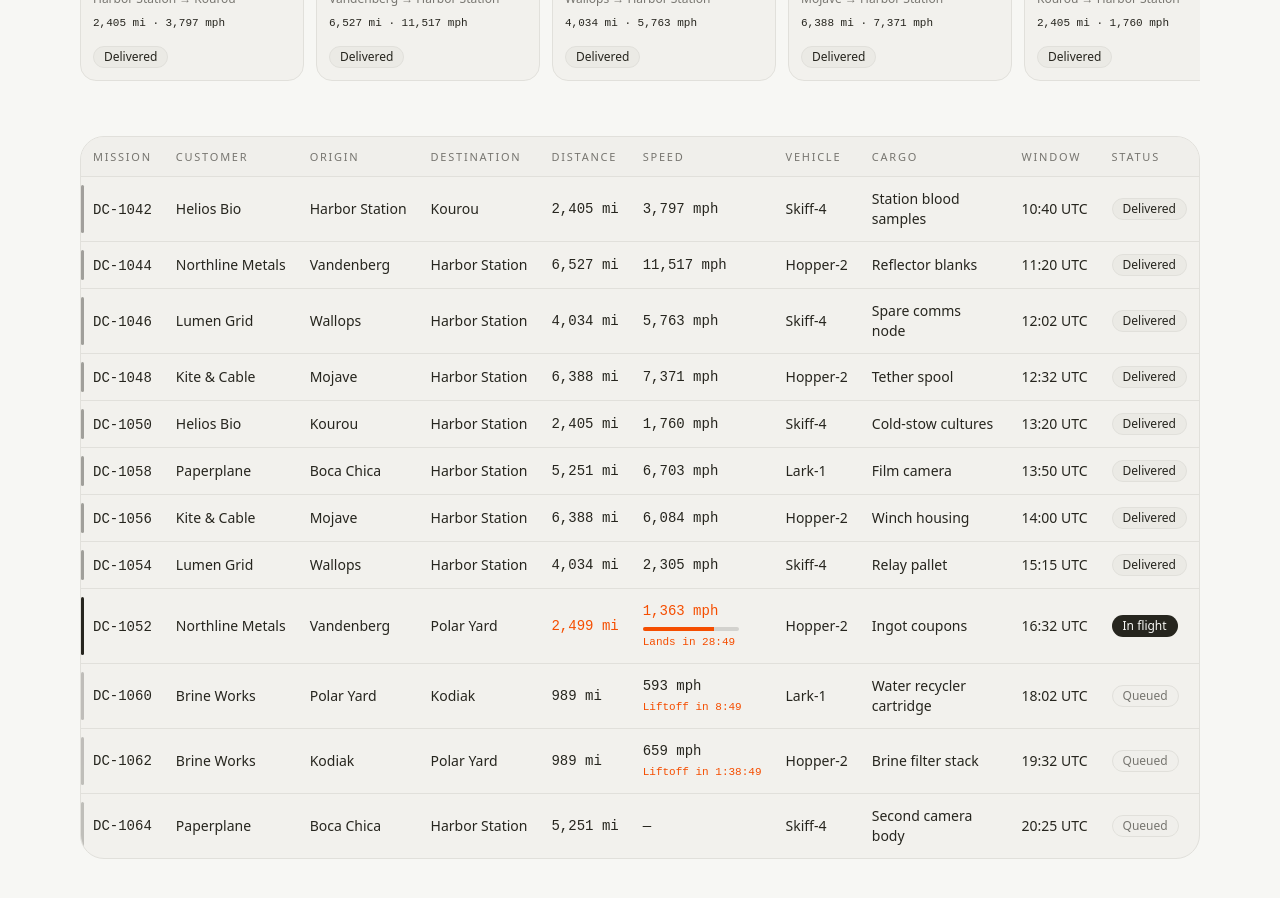
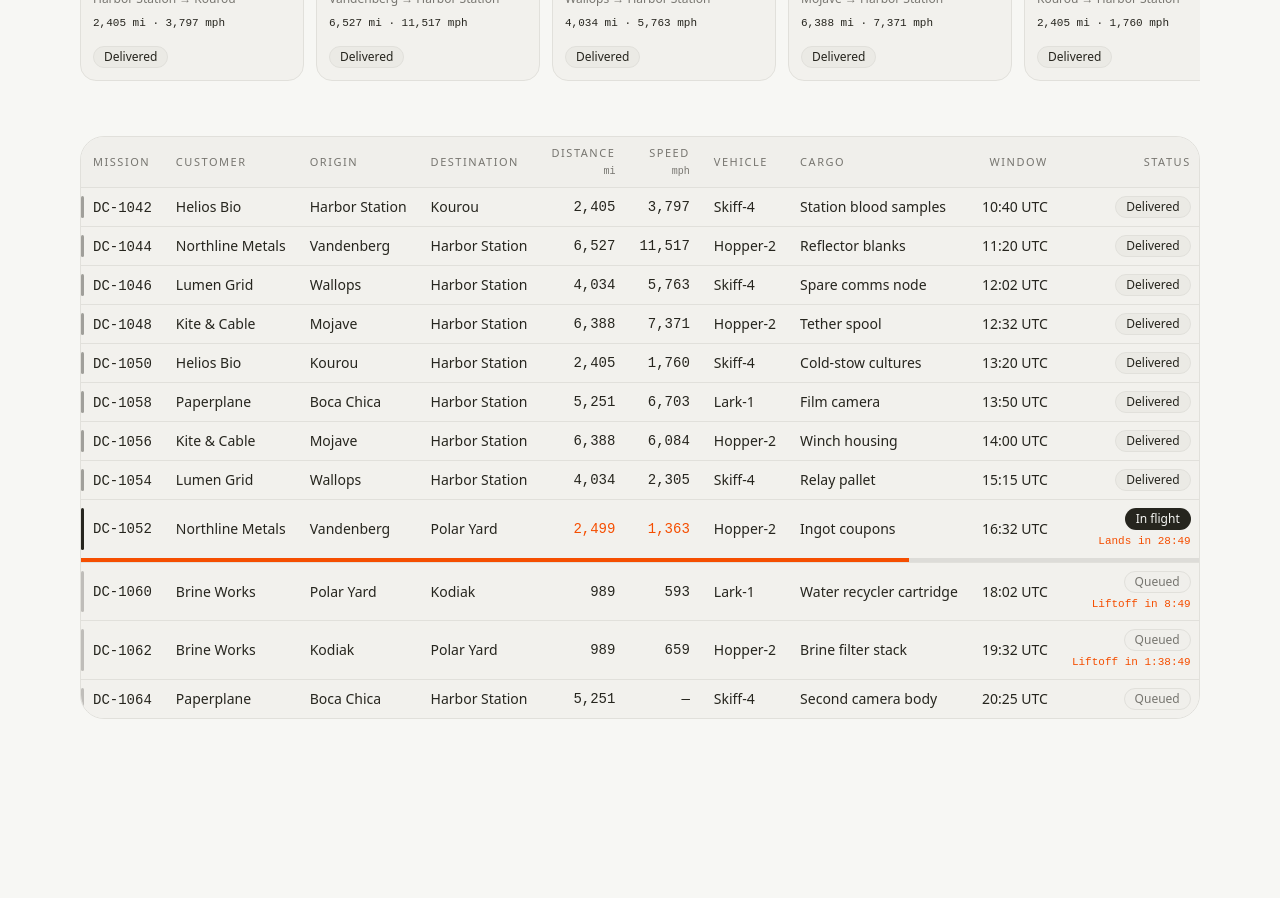
Before and after one commit to djschnei21/DanCorp, a Next.js app: page / in a window 1280 px wide. Shown: the part 760-1658 px from the top of the page. After the commit the page ends 1523 px from the top, so only its background shows below. Built offline with nearby package versions, Linux system fonts and the light colour scheme.

Commit message:
Quiet the mission table down to one fact per cell.
Units sit in the column headers, the landing clock sits with the status, and course progress is a track under the in-flight row.

Co-authored-by: djschnei21 <djschnei21@users.noreply.github.com>

```diff
--- a/components/MissionTable.tsx
+++ b/components/MissionTable.tsx
@@ -1,6 +1,6 @@
 import Image from "next/image";
 import Link from "next/link";
-import { formatDistance, formatRoute, formatSpeed, formatWindow, legCountdown } from "@/lib/format";
+import { formatMileCount, formatMphCount, formatRoute, formatWindow, legCountdown } from "@/lib/format";
 import type { BoardMission, MissionStatus } from "@/lib/types";
 import { LegReadout } from "./LegReadout";
 import { StatusBadge } from "./StatusBadge";
@@ -33,64 +33,79 @@ export function MissionTable({ missions }: { missions: BoardMission[] }) {
     <>
       <div className="hidden overflow-x-auto rounded-3xl border border-card-04 bg-card min-[720px]:block">
         <table className="w-full min-w-[1080px] text-left text-sm">
-          <thead className="bg-card-01 text-[11px] uppercase tracking-[0.16em] text-muted">
+          <thead className="bg-card-01 text-[11px] uppercase tracking-[0.14em] text-muted">
             <tr>
-              <th className="px-3 py-3 font-medium">Mission</th>
-              <th className="px-3 py-3 font-medium">Customer</th>
-              <th className="px-3 py-3 font-medium">Origin</th>
-              <th className="px-3 py-3 font-medium">Destination</th>
-              <th className="px-3 py-3 font-medium">Distance</th>
-              <th className="px-3 py-3 font-medium">Speed</th>
-              <th className="px-3 py-3 font-medium">Vehicle</th>
-              <th className="px-3 py-3 font-medium">Cargo</th>
-              <th className="px-3 py-3 font-medium">Window</th>
-              <th className="px-3 py-3 font-medium">Status</th>
+              <th className="px-3 py-2 font-medium">Mission</th>
+              <th className="px-3 py-2 font-medium">Customer</th>
+              <th className="px-3 py-2 font-medium">Origin</th>
+              <th className="px-3 py-2 font-medium">Destination</th>
+              <th className="px-3 py-2 text-right font-medium">
+                Distance
+                <span className="font-mono text-[10px] font-normal normal-case tracking-normal"> mi</span>
+              </th>
+              <th className="px-3 py-2 text-right font-medium">
+                Speed
+                <span className="font-mono text-[10px] font-normal normal-case tracking-normal"> mph</span>
+              </th>
+              <th className="px-3 py-2 font-medium">Vehicle</th>
+              <th className="px-3 py-2 font-medium">Cargo</th>
+              <th className="px-3 py-2 text-right font-medium">Window</th>
+              <th className="px-3 py-2 text-right font-medium">Status</th>
             </tr>
           </thead>
-          <tbody>
           {missions.map((mission) => {
             const countdown = legCountdown(mission);
-              const live = mission.status === "in_flight" ? "text-accent" : "";
+            const live = mission.status === "in_flight";
             return (
+              <tbody key={mission.id} className="group">
                 <tr
-                  key={mission.id}
-                  className={`border-t border-card-04 hover:bg-card-01 ${
+                  className={`border-t border-card-04 group-hover:bg-card-01 ${
                     mission.status === "delayed" ? "bg-accent/[0.07]" : ""
                   }`}
                 >
-                  <td className="relative whitespace-nowrap px-3 py-3">
+                  <td className="relative whitespace-nowrap px-3 py-2">
                     <span className={`absolute inset-y-2 left-0 w-[3px] rounded-full ${rail[mission.status]}`} />
                     <Link href={`/missions/${mission.id}`} className="font-mono hover:text-accent">
                       {mission.id}
                     </Link>
                   </td>
-                  <td className="whitespace-nowrap px-3 py-3">{mission.customerName}</td>
-                  <td className="whitespace-nowrap px-3 py-3">{mission.origin}</td>
-                  <td className="whitespace-nowrap px-3 py-3">{mission.destination}</td>
-                  <td className={`whitespace-nowrap px-3 py-3 font-mono tabular-nums ${live}`}>
-                    {formatDistance(mission.distanceKm)}
+                  <td className="whitespace-nowrap px-3 py-2">{mission.customerName}</td>
+                  <td className="whitespace-nowrap px-3 py-2">{mission.origin}</td>
+                  <td className="whitespace-nowrap px-3 py-2">{mission.destination}</td>
+                  <td className={`whitespace-nowrap px-3 py-2 text-right font-mono tabular-nums ${live ? "text-accent" : ""}`}>
+                    {formatMileCount(mission.distanceKm)}
                   </td>
-                  <td className="whitespace-nowrap px-3 py-3">
-                    <div className={`font-mono tabular-nums ${live}`}>{formatSpeed(mission.speedKmh)}</div>
-                    {mission.status === "in_flight" ? (
-                      <div className="mt-1.5 h-1 w-24 overflow-hidden rounded-full bg-fg/15" aria-hidden="true">
+                  <td className={`whitespace-nowrap px-3 py-2 text-right font-mono tabular-nums ${live ? "text-accent" : ""}`}>
+                    {formatMphCount(mission.speedKmh)}
+                  </td>
+                  <td className="whitespace-nowrap px-3 py-2">{mission.vehicleName}</td>
+                  <td className="px-3 py-2">
+                    <div className="max-w-[10.5rem] truncate" title={mission.cargo}>
+                      {mission.cargo}
+                    </div>
+                  </td>
+                  <td className="whitespace-nowrap px-3 py-2 text-right tabular-nums">{formatWindow(mission.windowStart)}</td>
+                  <td className="whitespace-nowrap px-3 py-2">
+                    <div className="flex flex-col items-end gap-1">
+                      <StatusBadge status={mission.status} />
+                      {countdown ? (
+                        <span className="font-mono text-[11px] tabular-nums text-accent">{countdown}</span>
+                      ) : null}
+                    </div>
+                  </td>
+                </tr>
+                {live ? (
+                  <tr aria-hidden="true" className="group-hover:bg-card-01">
+                    <td colSpan={10} className="p-0">
+                      <div className="h-1 bg-fg/10">
                         <div className="h-full bg-accent" style={{ width: `${mission.flown * 100}%` }} />
                       </div>
-                    ) : null}
-                    {countdown ? (
-                      <div className="mt-1 font-mono text-[11px] tabular-nums text-accent">{countdown}</div>
-                    ) : null}
-                  </td>
-                  <td className="whitespace-nowrap px-3 py-3">{mission.vehicleName}</td>
-                  <td className="px-3 py-3">{mission.cargo}</td>
-                  <td className="whitespace-nowrap px-3 py-3 tabular-nums">{formatWindow(mission.windowStart)}</td>
-                  <td className="whitespace-nowrap px-3 py-3">
-                    <StatusBadge status={mission.status} />
                     </td>
                   </tr>
+                ) : null}
+              </tbody>
             );
           })}
-          </tbody>
         </table>
       </div>
       <ul className="space-y-3 min-[720px]:hidden">
--- a/lib/format.ts
+++ b/lib/format.ts
@@ -69,15 +69,30 @@ function toMiles(km: number): number {
   return km / KM_PER_MILE;
 }
 
+function groupedMiles(km: number): string {
+  return Math.round(toMiles(km)).toLocaleString("en-US");
+}
+
+export function formatMileCount(km: number): string {
+  return groupedMiles(km);
+}
+
+export function formatMphCount(kmh: number | null): string {
+  if (kmh === null) {
+    return "—";
+  }
+  return groupedMiles(kmh);
+}
+
 export function formatDistance(km: number): string {
-  return `${Math.round(toMiles(km)).toLocaleString("en-US")} mi`;
+  return `${groupedMiles(km)} mi`;
 }
 
 export function formatSpeed(kmh: number | null): string {
   if (kmh === null) {
     return "—";
   }
-  return `${Math.round(toMiles(kmh)).toLocaleString("en-US")} mph`;
+  return `${groupedMiles(kmh)} mph`;
 }
 
 export function formatRemaining(ms: number): string {
```
Also changed, not shown: 1 other file (tests, documents, lock files or other folders). Lines whose indentation alone changed are shown as unchanged.
